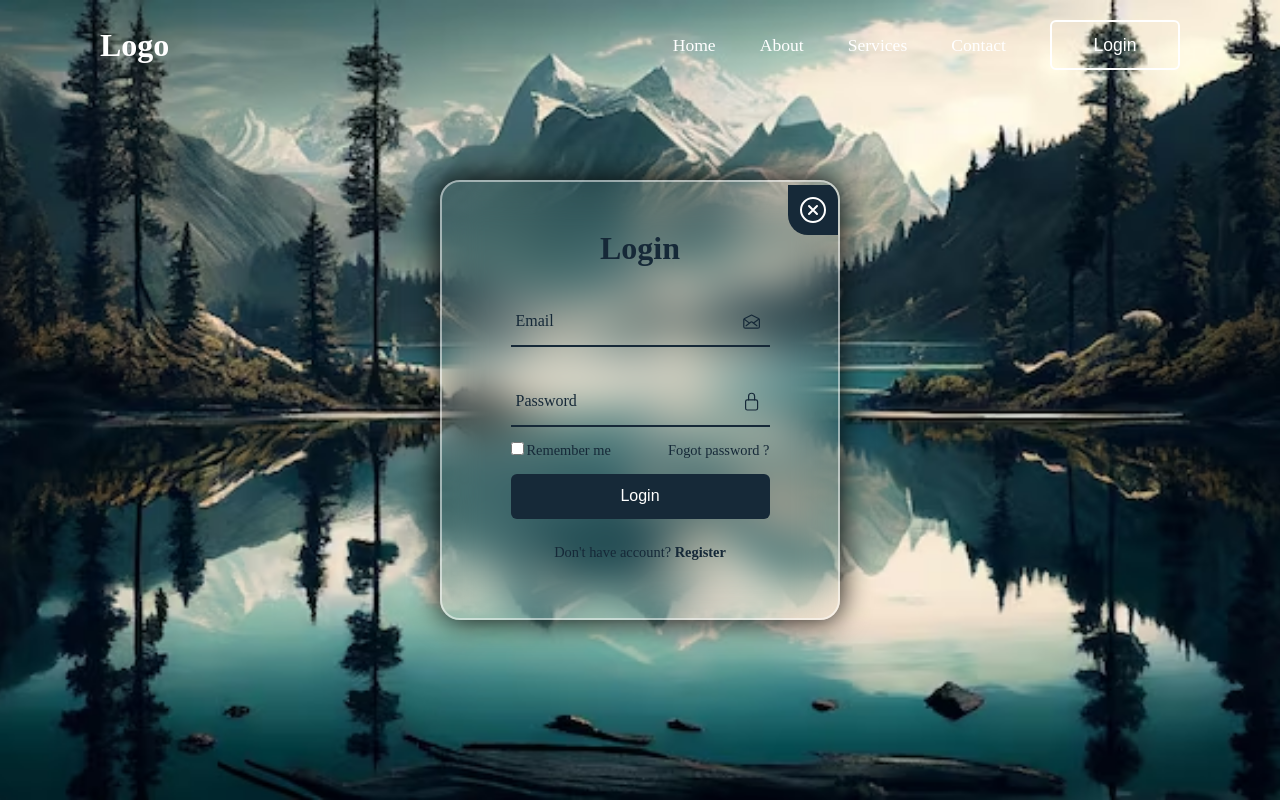
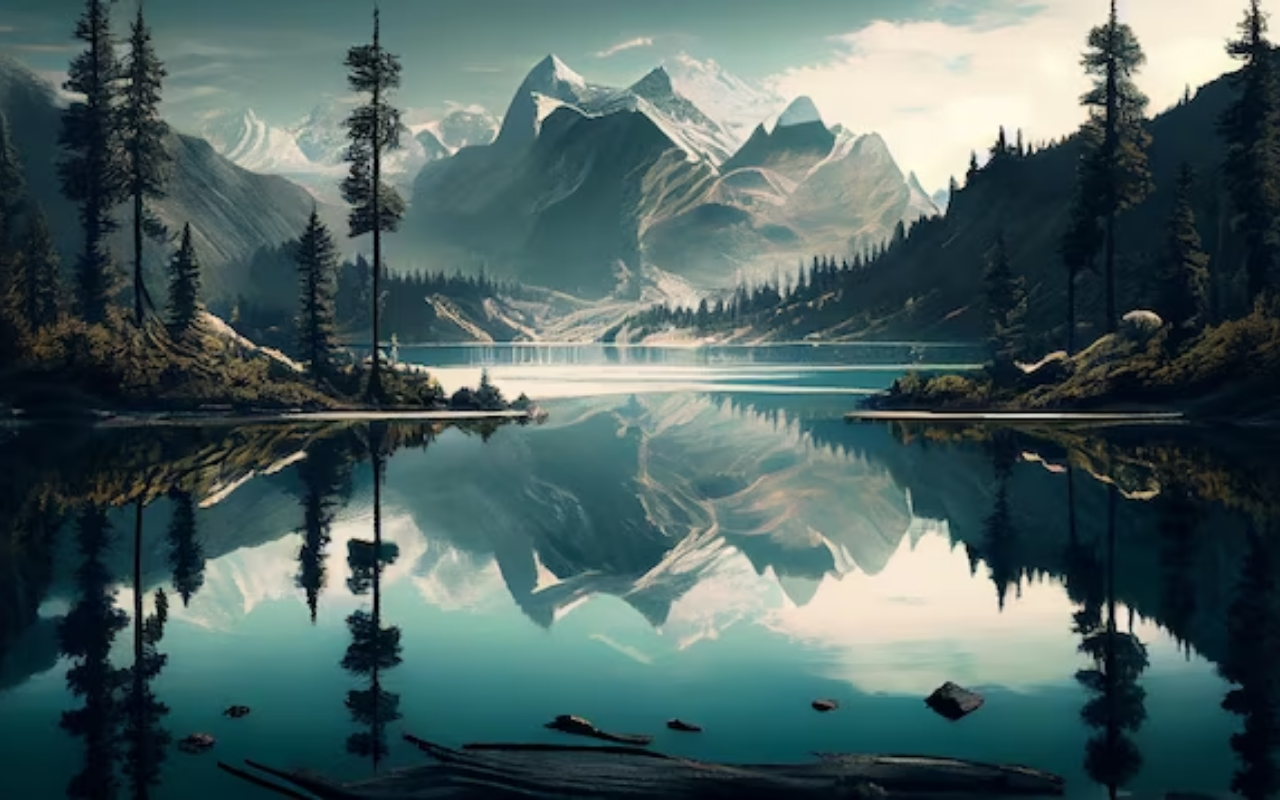
Before and after one commit to Junkohoutarou/HTML_CSS_JS, a plain HTML site: page Login_Register/index.html in a window 1280 px wide. Drawn offline with nearby package versions, Linux system fonts and the light colour scheme; a web font is replaced by a local one.

Commit message:
Update index.html

```diff
--- a/Login_Register/index.html
+++ b/Login_Register/index.html
@@ -7,50 +7,5 @@
         <link rel="stylesheet" href="https://fonts.googleapis.com/css2?family=FontName&display=swap">
         <link rel="stylesheet" href="styles.css">
     </head>
-    <body>
-        <header>
-            <h2 class="logo">Logo</h2>
-            <nav class="navigation">
-                <a href="#">Home</a>
-                <a href="#">About</a>
-                <a href="#">Services</a>
-                <a href="#">Contact</a>
-                <button class="btnLogin-popup">Login</button>
-            </nav>
-        </header>
-    <div class="wrapper">
-        <span class="icon-close"><ion-icon name="close-circle-outline"></ion-icon>
-        </span>
-        <div class="form-box login">
-            <h2>Login</h2>
-            <form action="#">
-                <div class="input-box">
-                    <span class="icon"><ion-icon name="mail-open-outline"></ion-icon></span>
-                    <input type="email"required>
-                    <label>Email</label>
-                </div>
-                <div class="input-box">
-                    <span class="icon"><ion-icon name="lock-closed-outline"></ion-icon></span>
-                    <input type="password"required>
-                    <label>Password</label>
-                </div>
-                <div class="remember-fogot">
-                    <label><input type="checkbox">Remember me
-                    </label>
-                    <a href="#">Fogot password ?</a>
-                </div>
-                <button type="submit"class="btn">Login</button>
-                <div class="login-register">
-                    <p>Don't have account?
-                        <a href="#" class="register-link">Register</a>
-                    </p>
-                </div>
-            </form>
-        </div>
-    </div>
-    <script src="script.js"></script>
-    <script type="module" src="https://unpkg.com/ionicons@7.1.0/dist/ionicons/ionicons.esm.js"></script>
-    <script nomodule src="https://unpkg.com/ionicons@7.1.0/dist/ionicons/ionicons.js"></script>
 
-    </body>
 </html>
```
